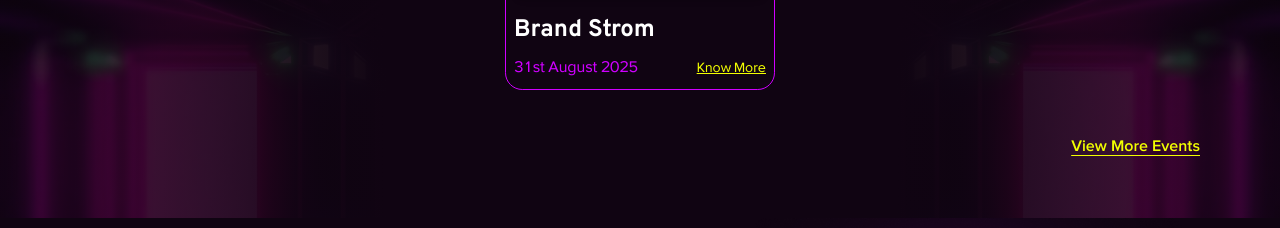
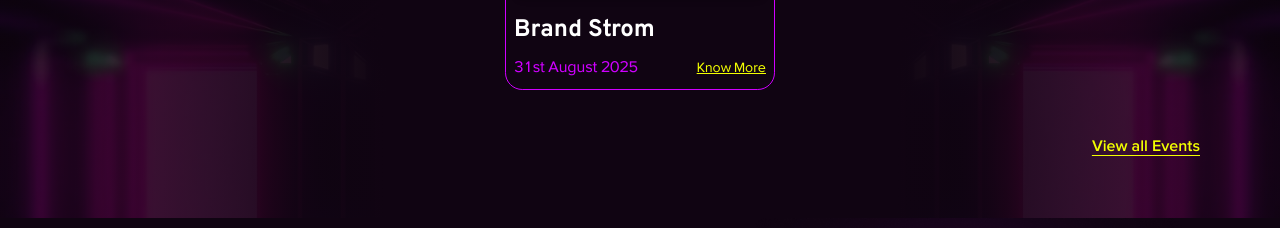
Before and after one commit to mynameisraj7/EsummitWebsite, a React (Vite) app: page / in a window 1280 px wide. Shown: the part 2520-2748 px from the top of the page. Built offline with nearby package versions, Linux system fonts and the light colour scheme.

Commit message:
Minor Updates

```diff
--- a/src/Keyevents.jsx
+++ b/src/Keyevents.jsx
@@ -134,7 +134,7 @@ function Keyevents() {
       </div>
 
       <div className="morecardscont" data-aos="fade-up">
-        <Link to="/more-events" className="morecards">View More Events</Link>
+        <Link to="/more-events" className="morecards">View all Events</Link>
 
       </div>
     </section>
```
